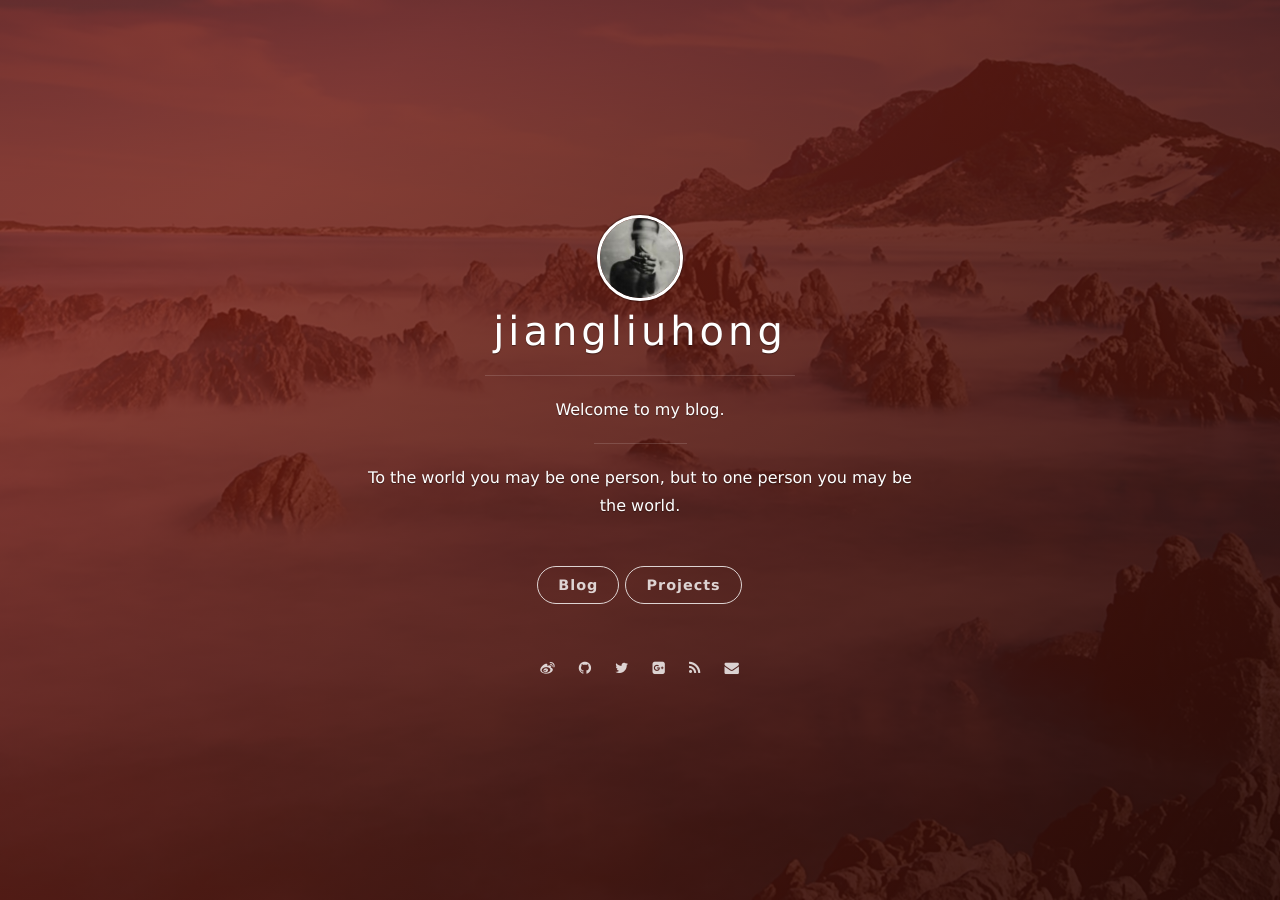
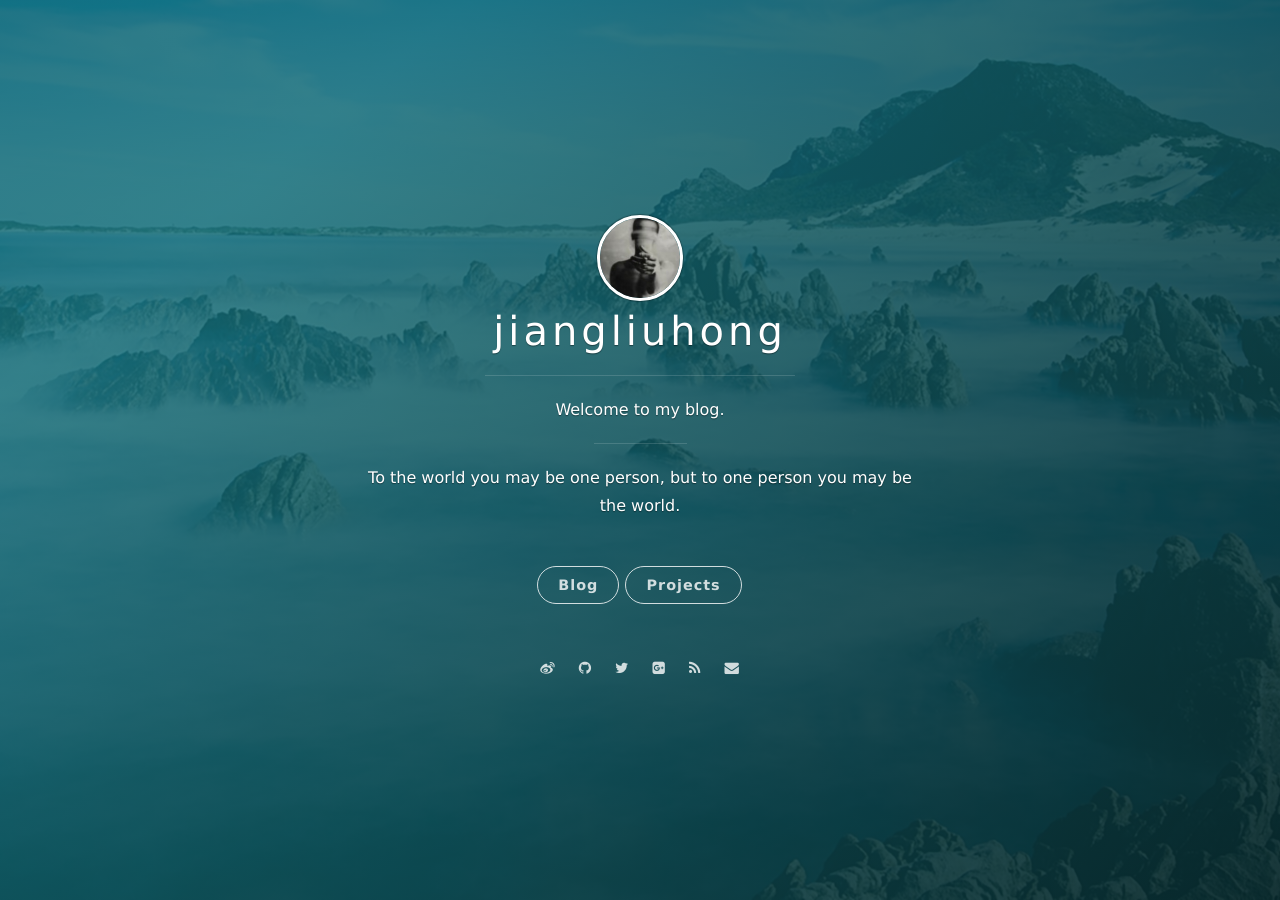
Before and after one commit to jiangliuhong/jiangliuhong.github.io, a Jekyll site: the page built from index.html, in a window 1280 px wide. Built offline with Jekyll 4.4.1, drawn with Linux system fonts in a browser that asks for light colours; nearby versions of some CDN libraries; the list of posts is cut into pages by our own code.

Commit message:
修改样式

```diff
--- a/_config.yml
+++ b/_config.yml
@@ -13,7 +13,9 @@ permalink: /:year/:month/:title/
 highlighter: rouge
 
 # supported colors: blue, green, purple, red, orange or slate. If you need clear, leave it empty.
-cover_color: red
+cover_color: green
+backgroundCoverImg: "/assets/images/background-cover.jpg"
+avatarImg: "/assets/images/avatar.jpg"
 
 # The blog button should not be removed.
 blog_button:
--- a/_includes/side-panel.html
+++ b/_includes/side-panel.html
@@ -1,10 +1,10 @@
-<header class="panel-cover {% if page.layout == 'post' or page.layout == 'page' %}panel-cover--collapsed{% endif %}" style="background-image: url('/assets/images/background-cover.jpg')">
+<header class="panel-cover {% if page.layout == 'post' or page.layout == 'page' %}panel-cover--collapsed{% endif %}" style="background-image: url('{{ site.backgroundCoverImg }}')">
   <div class="panel-main">
 
     <div class="panel-main__inner panel-inverted">
     <div class="panel-main__content">
 
-        <a href="/#blog" title="前往 {{ site.title }} 的主页" class="blog-button"><img src="/assets/images/avatar.jpg" width="80" alt="{{ site.title }} logo" class="panel-cover__logo logo" /></a>
+        <a href="/#blog" title="前往 {{ site.title }} 的主页" class="blog-button"><img src="{{ site.avatarImg }}" width="80" alt="{{ site.title }} logo" class="panel-cover__logo logo" /></a>
         <h1 class="panel-cover__title panel-title"><a href="/#blog" title="link to homepage for {{ site.title }}" class="blog-button">{{ site.title }}</a></h1>
         {% if site.subtitle %}
         <span class="panel-cover__subtitle panel-subtitle">{{site.subtitle}}</span>
--- a/css/main.scss
+++ b/css/main.scss
@@ -7,3 +7,6 @@
 @import
         "vno"
 ;
+.cover-disable{
+	background:none;
+}
```
